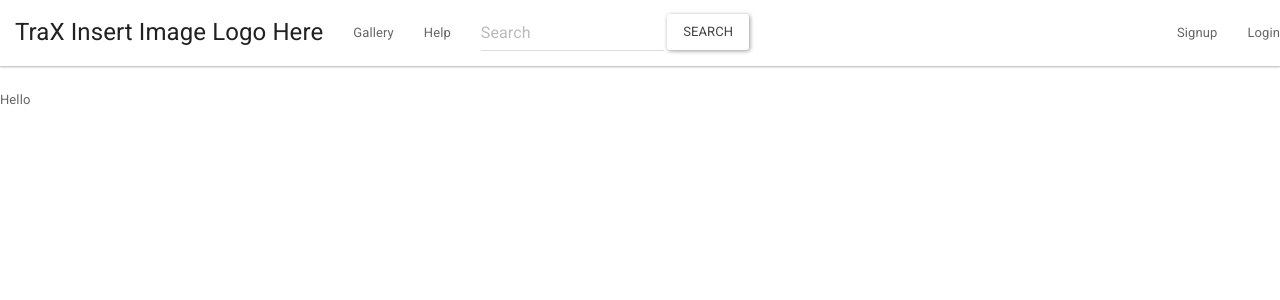
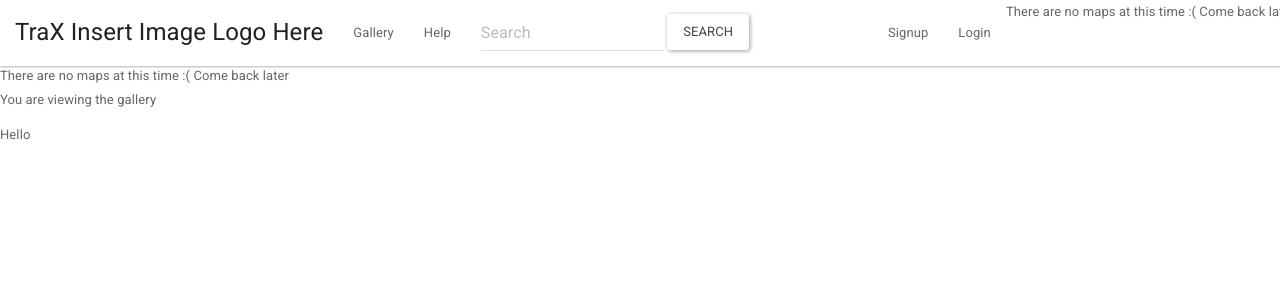
Before and after one commit to joel99/DoYourCodeWork, a Flask app: page /gallery/browse/page/1 in a window 1280 px wide. Shown: the top 300 px of the page. Run offline with Flask 2, Linux system fonts and the light colour scheme; some libraries are stand-ins or nearby versions.

Commit message:
Add messages for gallery and fix routing for gallery

```diff
--- a/project/app.py
+++ b/project/app.py
@@ -27,7 +27,7 @@ def settings():
 
 # == Gallery Browsing ==========================
 @app.route("/gallery/")
-def gallery():
+def galleryRoute():
     return redirect( "/gallery/browse/page/1" )
 
 #To do - figure out number of pages / how to link them at bottom (reference database)
@@ -37,7 +37,7 @@ def galleryPage(pageNum):
     data = []
     if len(data) == 0:
         #rip come back later
-        return render_template( "emptyGallery.html", isLoggedIn = isLoggedIn() )
+        return render_template( "gallery.html", isLoggedIn = isLoggedIn(), message = "There are no maps at this time :( Come back later" )
     return render_template( "gallery.html", isLoggedIn = isLoggedIn(), mapLinkData = data )
 
 # == Queried ===================================
@@ -46,8 +46,8 @@ def gallerySearch():
     if 'searchQ' in request.args:
         searchQuery = request.args['searchQ']
         data = gallery.search(searchQuery)
-        if len(data) == 0:
-            return render_template( "searchEmptygallery.html", isLoggedIn = isLoggedIn() )
+        if data == None:
+            return render_template( "gallery.html", isLoggedIn = isLoggedIn() , message = "There were no search results for \"" + searchQuery + "\"")
     return render_template( "gallery.html", isLoggedIn = isLoggedIn(), mapLinkData = data )
 
 @app.route("/help/")
--- a/project/templates/base.html
+++ b/project/templates/base.html
@@ -45,7 +45,7 @@
 
         <form action="/gallery/search" class="navbar-form navbar-left" role="search">
           <div class="form-group">
-            <input name="searchQ" type="text" class="form-control" placeholder="Search">
+            <input name="searchQ" type="text" class="form-control" placeholder="Search" required>
           </div>
           <button type="submit" class="btn btn-default">Search</button>
         </form>
@@ -78,6 +78,11 @@
         </ul>
       </div>
     </nav>
+
+    <div id="messagediv">
+      {{message}}
+    </div>
+
 
     <div>
       {% block content %}
--- a/project/templates/emptyGallery.html
+++ /dev/null
@@ -1,13 +0,0 @@
-{% extends "base.html" %}
-
-{% block content %}
-
-<div class= "container">
-
-You are viewing an empty gallery.
-
-</div>
-
-
-
-{% endblock %}
```
